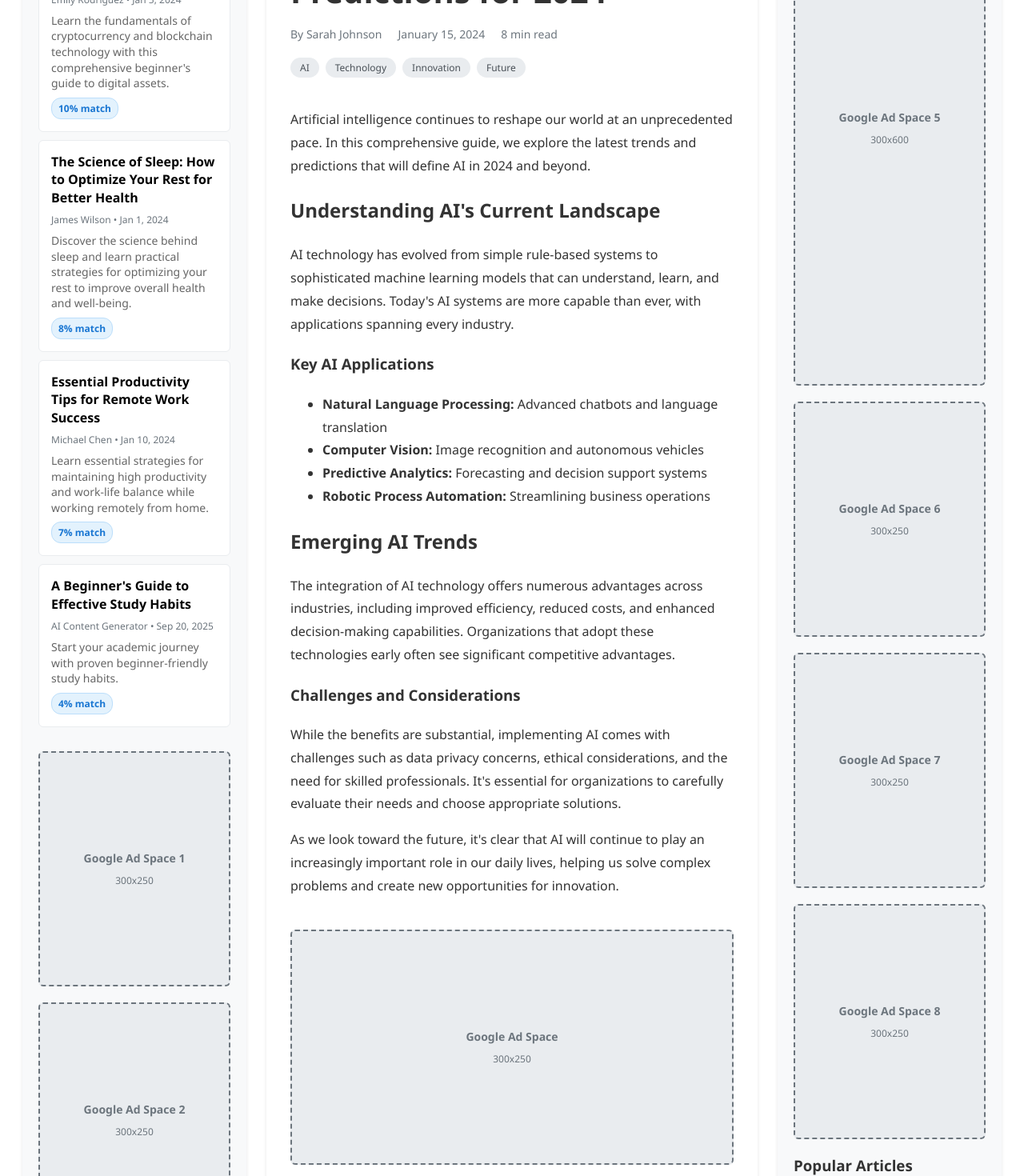
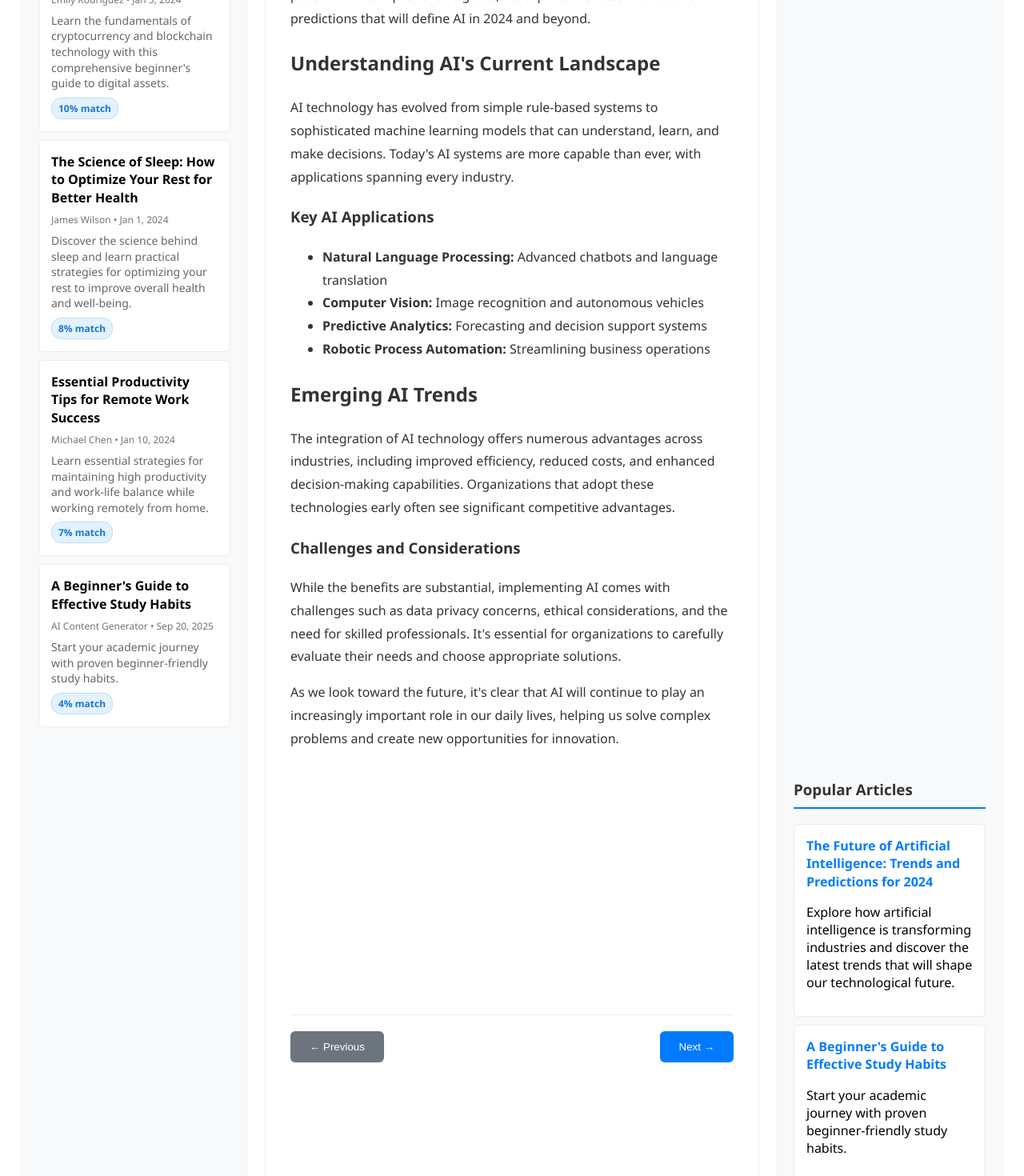
Before and after one commit to ZenFoxSlicer/Blog, an Angular app: page / in a window 1280 px wide. Shown: the part 640-2110 px from the top of the page at 80% size. Built offline with nearby package versions, Linux system fonts and the light colour scheme.

Commit message:
Implement Google AdSense integration: Replace placeholders with real ad units

```diff
--- a/src/app/blog/blog.component.ts
+++ b/src/app/blog/blog.component.ts
@@ -1,4 +1,4 @@
-import { Component, OnInit } from '@angular/core';
+import { Component, OnInit, AfterViewInit } from '@angular/core';
 import { CommonModule } from '@angular/common';
 import { FormsModule } from '@angular/forms';
 
@@ -75,34 +75,42 @@ interface Article {
 
           <!-- Google Ad Spaces -->
           <div class="ad-container">
-            <div class="ad-placeholder">
-              <h4>Google Ad Space 1</h4>
-              <p>300x250</p>
-            </div>
+            <ins class="adsbygoogle"
+                 style="display:block"
+                 data-ad-client="ca-pub-7697634874358535"
+                 data-ad-slot="1234567890"
+                 data-ad-format="auto"
+                 data-full-width-responsive="true"></ins>
           </div>
 
           <div class="ad-container">
-            <div class="ad-placeholder">
-              <h4>Google Ad Space 2</h4>
-              <p>300x250</p>
-            </div>
+            <ins class="adsbygoogle"
+                 style="display:block"
+                 data-ad-client="ca-pub-7697634874358535"
+                 data-ad-slot="1234567891"
+                 data-ad-format="auto"
+                 data-full-width-responsive="true"></ins>
           </div>
 
           <div class="ad-container">
-            <div class="ad-placeholder">
-              <h4>Google Ad Space 3</h4>
-              <p>300x250</p>
-            </div>
+            <ins class="adsbygoogle"
+                 style="display:block"
+                 data-ad-client="ca-pub-7697634874358535"
+                 data-ad-slot="1234567892"
+                 data-ad-format="auto"
+                 data-full-width-responsive="true"></ins>
           </div>
         </aside>
 
         <!-- Main Content Area -->
         <main class="main-content">
           <div class="ad-banner" *ngIf="selectedArticle">
-            <div class="ad-placeholder">
-              <h4>Google Ad Banner</h4>
-              <p>728x90</p>
-            </div>
+            <ins class="adsbygoogle"
+                 style="display:block"
+                 data-ad-client="ca-pub-7697634874358535"
+                 data-ad-slot="1234567893"
+                 data-ad-format="auto"
+                 data-full-width-responsive="true"></ins>
           </div>
 
           <article class="article-content" *ngIf="selectedArticle">
@@ -124,10 +132,12 @@ interface Article {
 
             <!-- In-Content Ad -->
             <div class="in-content-ad">
-              <div class="ad-placeholder">
-                <h4>Google Ad Space</h4>
-                <p>300x250</p>
-              </div>
+              <ins class="adsbygoogle"
+                   style="display:block"
+                   data-ad-client="ca-pub-7697634874358535"
+                   data-ad-slot="1234567894"
+                   data-ad-format="auto"
+                   data-full-width-responsive="true"></ins>
             </div>
 
             <div class="article-footer">
@@ -152,38 +162,48 @@ interface Article {
         <aside class="right-sidebar">
           <!-- Google Ad Spaces -->
           <div class="ad-container">
-            <div class="ad-placeholder">
-              <h4>Google Ad Space 4</h4>
-              <p>300x250</p>
-            </div>
+            <ins class="adsbygoogle"
+                 style="display:block"
+                 data-ad-client="ca-pub-7697634874358535"
+                 data-ad-slot="1234567895"
+                 data-ad-format="auto"
+                 data-full-width-responsive="true"></ins>
           </div>
 
           <div class="ad-container">
-            <div class="ad-placeholder">
-              <h4>Google Ad Space 5</h4>
-              <p>300x600</p>
-            </div>
+            <ins class="adsbygoogle"
+                 style="display:block"
+                 data-ad-client="ca-pub-7697634874358535"
+                 data-ad-slot="1234567896"
+                 data-ad-format="auto"
+                 data-full-width-responsive="true"></ins>
           </div>
 
           <div class="ad-container">
-            <div class="ad-placeholder">
-              <h4>Google Ad Space 6</h4>
-              <p>300x250</p>
-            </div>
+            <ins class="adsbygoogle"
+                 style="display:block"
+                 data-ad-client="ca-pub-7697634874358535"
+                 data-ad-slot="1234567897"
+                 data-ad-format="auto"
+                 data-full-width-responsive="true"></ins>
           </div>
 
           <div class="ad-container">
-            <div class="ad-placeholder">
-              <h4>Google Ad Space 7</h4>
-              <p>300x250</p>
-            </div>
+            <ins class="adsbygoogle"
+                 style="display:block"
+                 data-ad-client="ca-pub-7697634874358535"
+                 data-ad-slot="1234567898"
+                 data-ad-format="auto"
+                 data-full-width-responsive="true"></ins>
           </div>
 
           <div class="ad-container">
-            <div class="ad-placeholder">
-              <h4>Google Ad Space 8</h4>
-              <p>300x250</p>
-            </div>
+            <ins class="adsbygoogle"
+                 style="display:block"
+                 data-ad-client="ca-pub-7697634874358535"
+                 data-ad-slot="1234567899"
+                 data-ad-format="auto"
+                 data-full-width-responsive="true"></ins>
           </div>
 
           <!-- Popular Articles -->
@@ -199,10 +219,12 @@ interface Article {
 
       <!-- Footer Ad -->
       <footer class="blog-footer">
-        <div class="ad-placeholder">
-          <h4>Google Ad Footer</h4>
-          <p>728x90</p>
-        </div>
+        <ins class="adsbygoogle"
+             style="display:block"
+             data-ad-client="ca-pub-7697634874358535"
+             data-ad-slot="1234567800"
+             data-ad-format="auto"
+             data-full-width-responsive="true"></ins>
       </footer>
     </div>
   `,
@@ -381,6 +403,29 @@ interface Article {
     .ad-placeholder p {
       margin: 0;
       font-size: 12px;
+    }
+
+    /* AdSense ad styling */
+    .adsbygoogle {
+      display: block;
+      text-align: center;
+      margin: 10px 0;
+    }
+
+    .ad-container .adsbygoogle {
+      min-height: 250px;
+    }
+
+    .ad-banner .adsbygoogle {
+      min-height: 90px;
+    }
+
+    .in-content-ad .adsbygoogle {
+      min-height: 250px;
+    }
+
+    .blog-footer .adsbygoogle {
+      min-height: 90px;
     }
 
     .right-sidebar .ad-container:nth-child(2) .ad-placeholder {
@@ -657,7 +702,7 @@ interface Article {
 
   `]
 })
-export class BlogComponent implements OnInit {
+export class BlogComponent implements OnInit, AfterViewInit {
   articles: Article[] = [];
   filteredArticles: Article[] = [];
   selectedArticle: Article | null = null;
@@ -671,6 +716,27 @@ export class BlogComponent implements OnInit {
     this.filteredArticles = [...this.articles];
     if (this.articles.length > 0) {
       this.selectedArticle = this.articles[0];
+    }
+
+    // Initialize AdSense ads after view is initialized
+    setTimeout(() => {
+      this.initializeAdSense();
+    }, 100);
+  }
+
+  ngAfterViewInit() {
+    // Initialize AdSense ads when view is ready
+    this.initializeAdSense();
+  }
+
+  initializeAdSense() {
+    try {
+      // Check if adsbygoogle is available
+      if (typeof (window as any).adsbygoogle !== 'undefined') {
+        ((window as any).adsbygoogle = (window as any).adsbygoogle || []).push({});
+      }
+    } catch (e) {
+      console.log('AdSense not ready yet');
     }
   }
 
@@ -1234,6 +1300,10 @@ export class BlogComponent implements OnInit {
 
   selectArticle(article: Article) {
     this.selectedArticle = article;
+    // Reinitialize ads when article changes
+    setTimeout(() => {
+      this.initializeAdSense();
+    }, 100);
   }
 
   previousArticle() {
--- a/src/index.html
+++ b/src/index.html
@@ -3,6 +3,18 @@
 <head>
   <script async src="https://pagead2.googlesyndication.com/pagead/js/adsbygoogle.js?client=ca-pub-7697634874358535"
      crossorigin="anonymous"></script>
+  <script>
+    // Initialize AdSense ads when page loads
+    window.addEventListener('load', function() {
+      if (typeof adsbygoogle !== 'undefined') {
+        try {
+          (adsbygoogle = window.adsbygoogle || []).push({});
+        } catch (e) {
+          console.log('AdSense initialization error:', e);
+        }
+      }
+    });
+  </script>
   <meta charset="utf-8">
   <title>Blog App</title>
   <base href="/">
```
